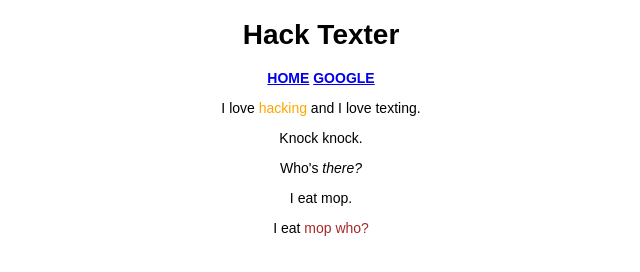
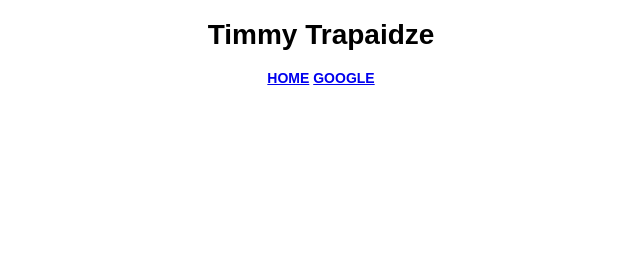
Before and after one commit to ttrapaid/personal, a plain HTML site: page index.html in a window 1280 px wide. Shown: the whole page, without its empty margins (319-959 px from the left). Drawn offline with Linux system fonts and the light colour scheme.

Commit message:
updated inde

```diff
--- a/index.html
+++ b/index.html
@@ -2,7 +2,7 @@
 <html>
   <head>
     <meta charset="UTF-8">
-    <title>Hack Tester</title>
+    <title>Timmy Trapaidze's Personal Website</title>
 
     <link rel="stylesheet" href="styles/style.css">
 
@@ -10,8 +10,8 @@
 
     <!-- <link rel="shortcut icon" type="image/png" href="favicon.ico"/> -->
 
-    <meta name="author" content="Hack Texter">
-    <meta name="description" content="This is my website.">
+    <meta name="author" content="Timmy Trapaidze">
+    <meta name="description" content="This is my personal website.">
     <meta name="keywords" content="hack,texter,portfolio,website">
     <meta name="viewport" content="width=device-width,initial-scale=1">
     <!-- Global site tag (gtag.js) - Google Analytics -->
@@ -23,7 +23,7 @@
 
       <div id="header">
         <h1>
-          Hack Texter
+          Timmy Trapaidze
         </h1>
       </div>
 
@@ -34,19 +34,10 @@
         </ul>
       </div>
 
+      <div class="banner" id="home">
 
+      </div>
 
-      <div id="home" class="content">
-        <p>I love <span style="color: orange;">hacking</span> and I love texting.</p>
-
-        <p>Knock knock.</p>
-
-        <p>Who's <em>there?</em></p>
-
-        <p>I eat mop.</p>
-
-        <p>I eat <span style="color: brown;">mop who?</span></p>
-      </div>
 
     </div>
 
```
